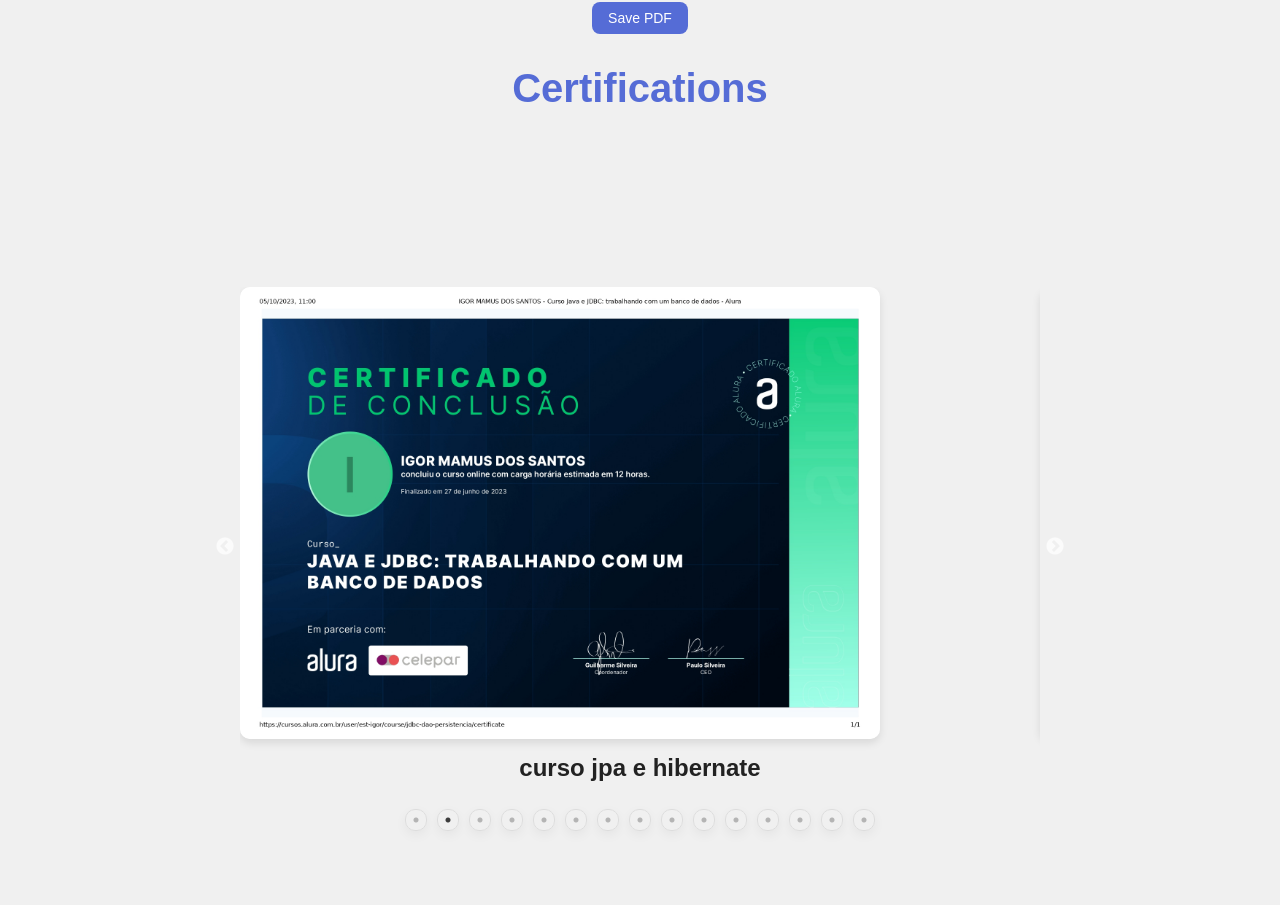
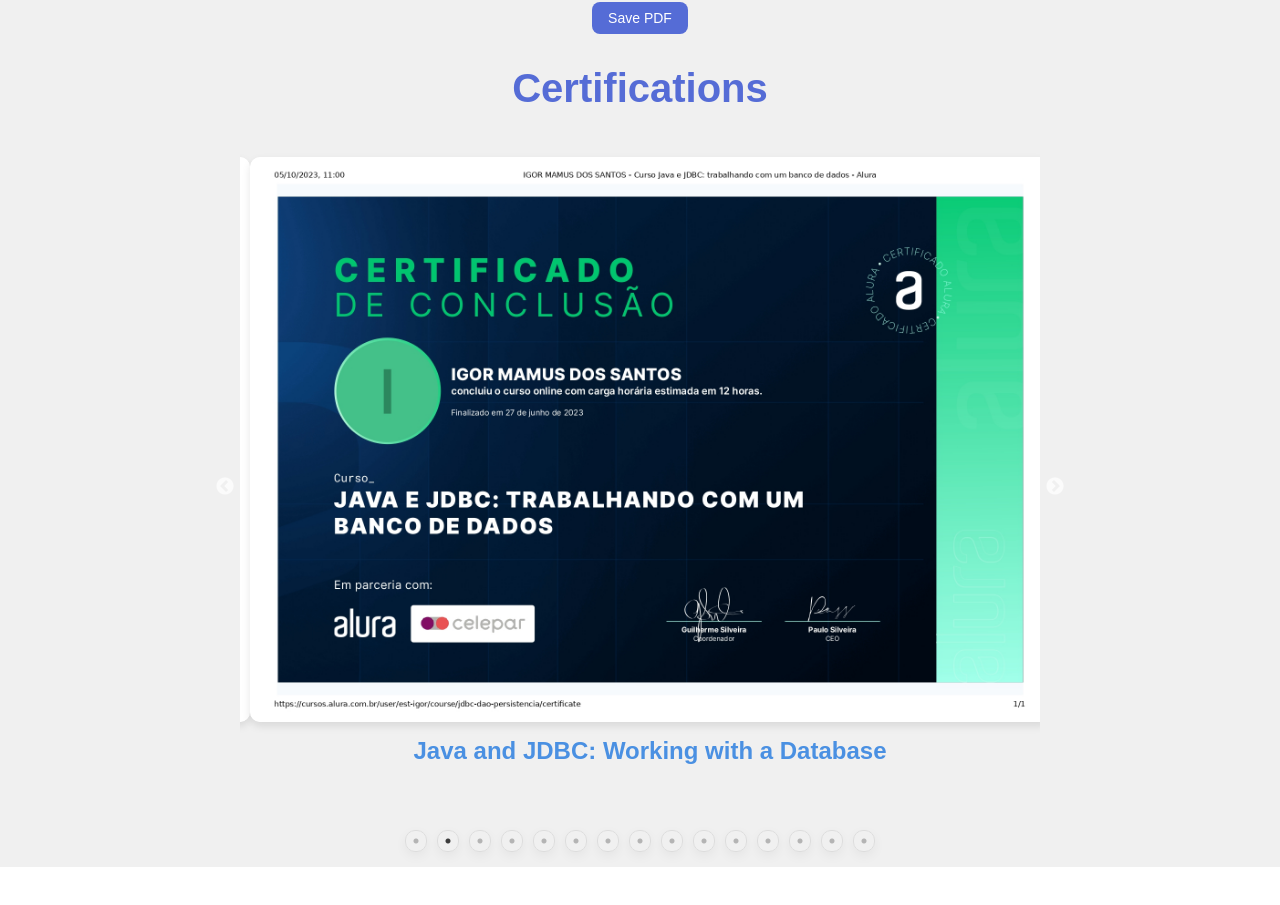
Before and after one commit to igormamus1703/curriculo2, a React (Create React App) app: page / in a window 1280 px wide. Shown: the part 1840-2745 px from the top of the page. After the commit the page ends 2707 px from the top, so only its background shows below. Built offline with nearby package versions, Linux system fonts and the light colour scheme.

Commit message:
Resolvendo problema dos certificados e deixando o pdf em ingles

```diff
--- a/src/App.css
+++ b/src/App.css
@@ -182,3 +182,52 @@
   text-align: left;
   max-width: 500px;
 }
+
+/* Container geral do carrossel */
+.carousel-container {
+  padding: 20px;
+  display: flex;
+  justify-content: center;
+  align-items: center;
+  height: auto; /* antes era 100vh */
+}
+
+/* Slider em si */
+.carousel-slider {
+  width: 100%;
+  max-width: 800px;
+}
+
+/* Cada slide */
+.carousel-slide {
+  padding: 10px;
+  display: flex;
+  flex-direction: column;
+  align-items: center;
+  justify-content: center;
+  text-align: center;
+}
+
+/* Imagem do certificado */
+.carousel-slide img {
+  width: 100%;
+  height: auto;
+  object-fit: cover;
+  border-radius: 10px;
+  box-shadow: 0 4px 8px rgba(0, 0, 0, 0.1);
+}
+
+/* Título abaixo da imagem */
+.carousel-slide h3 {
+  margin-top: 15px;
+  font-size: 1.5rem;
+  color: #4a90e2;
+  font-weight: bold;
+}
+
+/* Breakpoint para mobile */
+@media (max-width: 768px) {
+  .carousel-container {
+    padding: 10px;
+  }
+}
--- a/src/App.js
+++ b/src/App.js
@@ -82,76 +82,75 @@
   const certificados = [
     {
       image: require('./assets/certificado1_page-0001.jpg'),
-      titulo:"Curso alura Kotlin e Spring Boot",
+      tituloKey: "content.titleCertificates.title1",
 
     },
     {
     image: require("./assets/certificado2_page-0001.jpg"),
-    titulo:"curso jpa e hibernate",
+    tituloKey:"content.titleCertificates.title2",
     },
     {
       image: require('./assets/certificado3_page-0001.jpg'),
-      titulo:"Curso alura Kotlin e Spring Boot",
+      tituloKey:"content.titleCertificates.title3",
 
     },
     {
       image: require('./assets/certificado4_page-0001.jpg'),
-      titulo:"Curso alura Kotlin e Spring Boot",
+      tituloKey:"content.titleCertificates.title4",
 
     },
     {
       image: require('./assets/certificado5_page-0001.jpg'),
-      titulo:"Curso alura Kotlin e Spring Boot",
+      tituloKey:"content.titleCertificates.title5",
 
     },
     {
       image: require('./assets/certificado6_page-0001.jpg'),
-      titulo:"Curso alura Kotlin e Spring Boot",
+      tituloKey:"content.titleCertificates.title6",
 
     },
     {
       image: require('./assets/certificado7_page-0001.jpg'),
-      titulo:"Curso alura Kotlin e Spring Boot",
+      tituloKey:"content.titleCertificates.title7",
 
     },
     {
       image: require('./assets/certificado8_page-0001.jpg'),
-      titulo:"Curso alura Kotlin e Spring Boot",
-
+      tituloKey:"content.titleCertificates.title8",
     },
     {
       image: require('./assets/certificado9_page-0001.jpg'),
-      titulo:"Curso alura Kotlin e Spring Boot",
+      tituloKey:"content.titleCertificates.title9",
 
     },
     {
       image: require('./assets/certificado10_page-0001.jpg'),
-      titulo:"Curso alura Kotlin e Spring Boot",
+      tituloKey:"content.titleCertificates.title10",
 
     },
     {
       image: require('./assets/certificado11_page-0001.jpg'),
-      titulo:"Curso alura Kotlin e Spring Boot",
+      tituloKey:"content.titleCertificates.title11",
 
     },
     {
       image: require('./assets/certificado12_page-0001.jpg'),
-      titulo:"Curso alura Kotlin e Spring Boot",
+      tituloKey:"content.titleCertificates.title12",
 
     },
     {
       image: require('./assets/certificado13_page-0001.jpg'),
-      titulo:"Curso alura Kotlin e Spring Boot",
+      tituloKey:"content.titleCertificates.title13",
 
     },
     {
       image: require('./assets/certificado14_page-0001.jpg'),
-      titulo:"Curso alura Kotlin e Spring Boot",
+      tituloKey:"content.titleCertificates.title14",
 
     },
     {
       image: require('./assets/certificado15_page-0001.jpg'),
-      titulo:"Curso alura Kotlin e Spring Boot",
+      tituloKey: "content.titleCertificates.title15",
 
     },
   ];
--- a/src/components/CarouselCert.js
+++ b/src/components/CarouselCert.js
@@ -2,9 +2,10 @@
 import Slider from "react-slick";
 import "slick-carousel/slick/slick.css";
 import "slick-carousel/slick/slick-theme.css";
+import { useTranslation } from "react-i18next";
 
-
-const CarouselCert = ({certificados}) => {
+const CarouselCert = ({ certificados }) => {
+  const { t } = useTranslation();
   const settings = {
     dots: true,
     infinite: true,
@@ -13,43 +14,26 @@
     slidesToScroll: 1,
     autoplay: true,
     autoplaySpeed: 3000,
-        nextArrow: <div style={{display: "none"}}></div>,
-        prevArrow: <div style={{display: "none"}}></div>,
+    nextArrow: <div style={{ display: "none" }} />,
+    prevArrow: <div style={{ display: "none" }} />,
+    responsive: [
+      {
+        breakpoint: 768,
+        settings: { slidesToShow: 1, slidesToScroll: 1 }
+      }
+    ]
   };
 
   return (
-        <div style= {{padding: "20px",
-        display: "flex",
-        justifyContent: "center",
-        alignItems: "center",
-        height: "100vh",
-        }}>
-            <Slider {...settings}style= {{width: "80%", maxWidth: "800px"}}>
+    <div className="carousel-container">
+      <Slider {...settings} className="carousel-slider">
         {certificados.map((certificado, index) => (
-                    <div key={index}style={{
-                        padding: "10px",
-                        display: "flex",
-                        flexDirection: "column",
-                        alignItems: "center",
-                        justifyContent: "center",
-                        textAlign: "center", }} >
-                        <img
-                        src={certificado.image}
-                        alt={certificado.titulo}
-                        style={{width: "80%",
-                                maxWidth: "800px",
-                                borderRadius: "10px",
-                                boxShadow: "0 4px 8px rgba(0, 0, 0, 0.1)",
-                                }}/>
-                        <h3 style={{marginTop: "15px",
-                                fontSize: "1.5rem",
-                                color:"4a90e2",
-                                fontWeight: "bold"
-                        }}>{certificado.titulo}</h3>
+          <div key={index} className="carousel-slide">
+            <img src={certificado.image} alt={certificado.tituloKey} />
+            <h3>{t(certificado.tituloKey)}</h3>
           </div>
         ))}
       </Slider>
-
     </div>
   );
 };
--- a/src/components/ExportarPDF.js
+++ b/src/components/ExportarPDF.js
@@ -59,7 +59,7 @@
     };
 
     // Perfil
-    novaSecao("Perfil Profissional");
+    novaSecao(t('section.profile'));
     const perfilLinhas = pdf.splitTextToSize(
       dados.descricao,
       pageWidth - 2 * margin
@@ -68,7 +68,7 @@
     y += perfilLinhas.length * lineHeight + sectionGap;
 
     // Experiência
-    novaSecao("Experiência Profissional");
+    novaSecao( t('section.experience'));
     dados.experiencias.forEach((exp) => {
       // Cargo
       pdf.setFont("helvetica", "bold");
@@ -96,7 +96,7 @@
     });
 
     // Habilidades
-    novaSecao("Habilidades Técnicas");
+    novaSecao(t('section.skills'));
     const skillsLinhas = pdf.splitTextToSize(
       dados.habilidades.join(", "),
       pageWidth - 2 * margin
--- a/src/i18n.js
+++ b/src/i18n.js
@@ -33,7 +33,24 @@
                         period: "February 2019 - December 2020",
                         description: "Management of legal documents and support for process digitalization. Workflow automation and organization of physical/digital files to increase departmental productivity."
                     }
-                ]
+                ],
+                titleCertificates:{
+                        title1:"Java: Applying Object-Oriented Programming",
+                        title2:"Java and JDBC: Working with a Database",
+                        title3:"Java OOP: Understanding Object-Oriented Programming",
+                        title4:"JavaScript and HTML: Develop a Game and Practice Programming Logic",
+                        title5: "JavaScript: Programming in the Web Language",
+                        title6: "JavaSE 7 Programmer I Certification",
+                        title7: "JavaSE 7 Programmer I Certification: Creating and Using Arrays",
+                        title8:"JavaSE 7 Programmer I Certification: Loops",
+                        title9:"JavaSE 7 Programmer I Certification: Encapsulation Methods",
+                        title10:"JavaSE 7 Programmer I Certification: Operators",
+                        title11:"JavaSE 7 Programmer I Certification: Class Relationships",
+                        title12:"JavaSE 7 Programmer I Certification: Data Types",
+                        title13:"Java Servlet: Java Web Programming",
+                        title14:"Persistence with JPA: Hibernate",
+                        title15:"PostgreSQL",
+                    }
             }
         }
     },
@@ -67,7 +84,24 @@
                         period: "Fevereiro de 2019 - Dezembro de 2020",
                         description: "Gestão de documentos jurídicos e suporte à digitalização de processos. Automação de fluxos de trabalho e organização de arquivos físicos/digitais para aumento de produtividade setorial."
                     }
-                ]
+                ],
+                titleCertificates:{
+                        title1:"Java: Aplicando a orientação a objetos",
+                        title2:"Java e JDBC: Trabalhando com um banco de dados",
+                        title3:"Java OO: Entendo a Orientação a Objetos",
+                        title4:"JavaScript e HTML: Desenvolva jogo e pratique lógica de programação",
+                        title5:"JavaScript: Programando na linguagem WEB",
+                        title6:"Certificação JavaSE 7 Programmer I",
+                        title7:"Certificação JavaSE 7 Programmer I: Criando e usando arrays",
+                        title8:"Certificação JavaSE 7 Programmer I: Laços",
+                        title9:"Certificação JavaSE 7 Programmer I: Métodos de Encapsulamento",
+                        title10:"Certificação JavaSE 7 Programmer I: Operadores",
+                        title11:"Certificação JavaSE 7 Programmer I: Relações entre classes",
+                        title12:"Certificação JavaSE 7 Programmer I: Tipos de Dados",
+                        title13:"Java Servlet: Programação Web Java ",
+                        title14:"Persistência com JPA: Hibernate",
+                        title15:"POstgreSQL",
+                    }
             }
         }
     }
```
Lines whose indentation alone changed are shown as unchanged.
